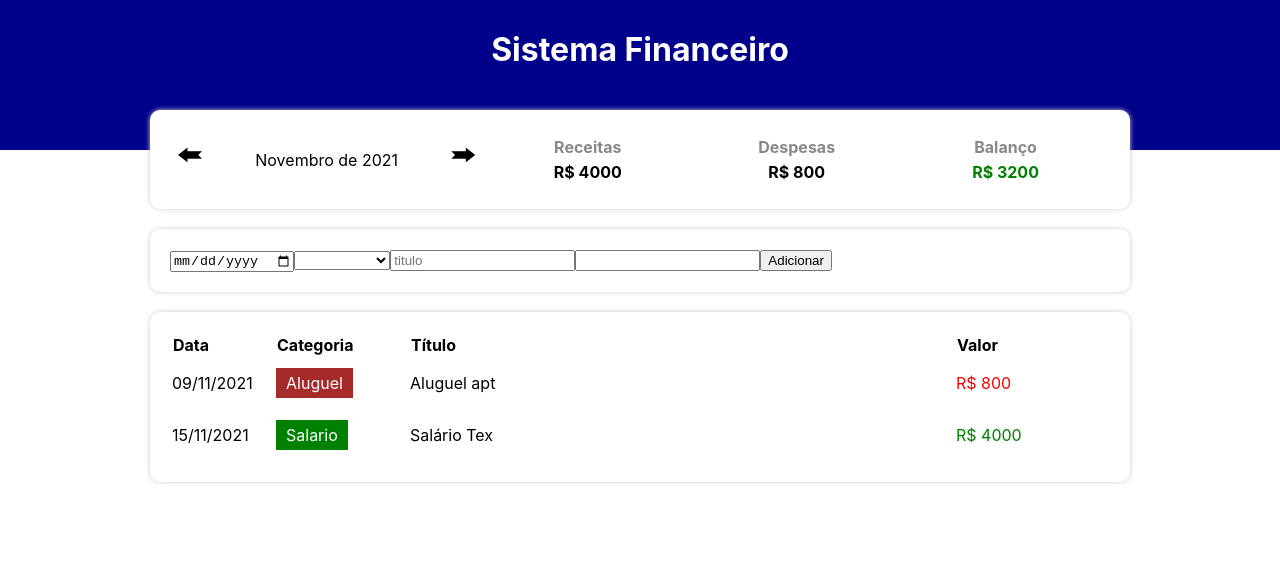
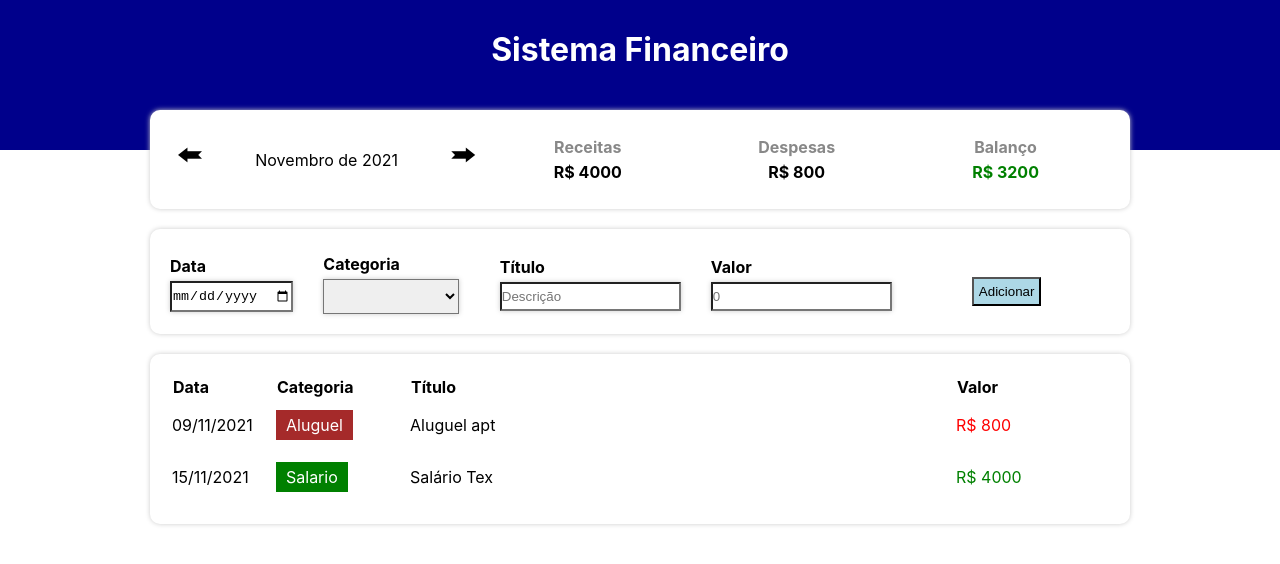
Before and after one commit to ArthurLuizS/expenser-tracker, a React (Create React App) app: page / in a window 1280 px wide. Shown: the top 564 px of the page. Built offline with nearby package versions, Linux system fonts and the light colour scheme.

Commit message:
Adicionado estilizacao

```diff
--- a/src/components/ItemAdd/index.tsx
+++ b/src/components/ItemAdd/index.tsx
@@ -43,17 +43,37 @@ export const ItemAdd = ( {onAdd} : Props) =>{
 
     return(
         <C.Container>
+           <C.Box>
+                <C.Label>Data</C.Label>
                 <input type="Date" value={date} onChange = {e => setDate(e.target.value)}/>
+           </C.Box>
 
+            <C.Box>
+                <C.Label>Categoria</C.Label>
                 <select name="select" value={categoria} onChange ={e => setCategoria(e.target.value)}>
                     <option value="" selected> </option>
                     <option value="food">Alimentação </option>
                     <option value="rent" >Despesa</option>
                     <option value="salary">Salário</option>
                 </select>
-            <input type="text" placeholder='titulo' value ={titulo} onChange={e => setTitulo(e.target.value)} />
-            <input type="number" value = {valor} onChange={e => setValor(e.target.value)}/>
+            </C.Box>
+
+           <C.Box>
+                <C.Label>Título </C.Label>
+                <input type="text" placeholder='Descrição' value ={titulo} onChange={e => setTitulo(e.target.value)} />
+           </C.Box>
+
+            <C.Box>
+                <C.Label>Valor</C.Label>
+                <input type="number" value = {valor} placeholder = "0" step='0.01' onChange={e => setValor(e.target.value)}/>
+            </C.Box>
+
+            <C.Box>
+                <C.Label> </C.Label>
                 <button onClick={handleAddEvent} > Adicionar </button>
+            </C.Box>
+
+
         </C.Container>
     );
 }
--- a/src/components/ItemAdd/styles.ts
+++ b/src/components/ItemAdd/styles.ts
@@ -7,8 +7,46 @@ export const Container = styled.div`
     border-radius: 10px;
     padding: 20px;
     margin-top: 20px;
+    display: flex;
+    align-items: center;
 
     input{
+        width: 10;
+        display: auto;
+        padding: 5px 0;
+        text-align: left;
+        margin-right: 30px;
+        box-shadow: 0px 0px 5px #CCC;
+    }
+    select{
+        padding: 8px 20px;
+        text-align: left;
+        margin-right: 30px;
+        box-shadow: 0px 0px 5px #CCC;
 
     }
+    button{
+        margin-top: 10px;
+        padding: 5px 5px;
+        margin-left: 50px;
+        background-color: #ADD8E6;
+        border-style: outset;
+    }
 `
+
+export const Box = styled.div`
+
+`
+
+
+export const Label = styled.div`
+
+    font-weight: bold;
+    padding: 5px 0;
+    text-align: left;
+    margin-right: 100px;
+
+
+
+
+`
```
Lines whose indentation alone changed are shown as unchanged.
